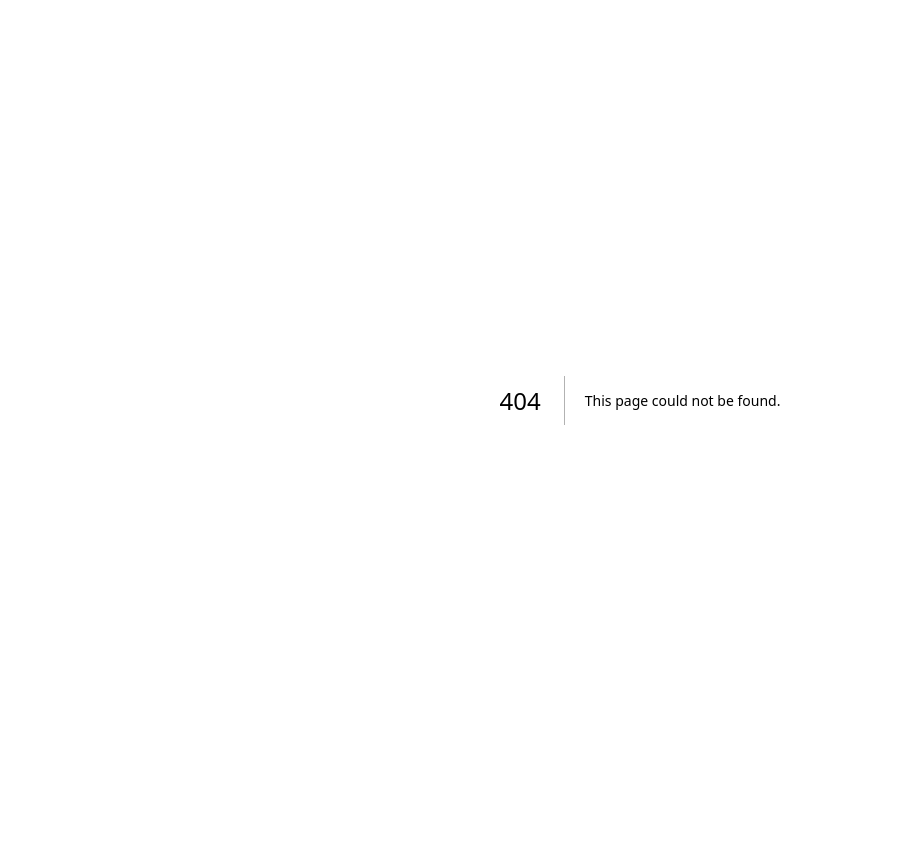
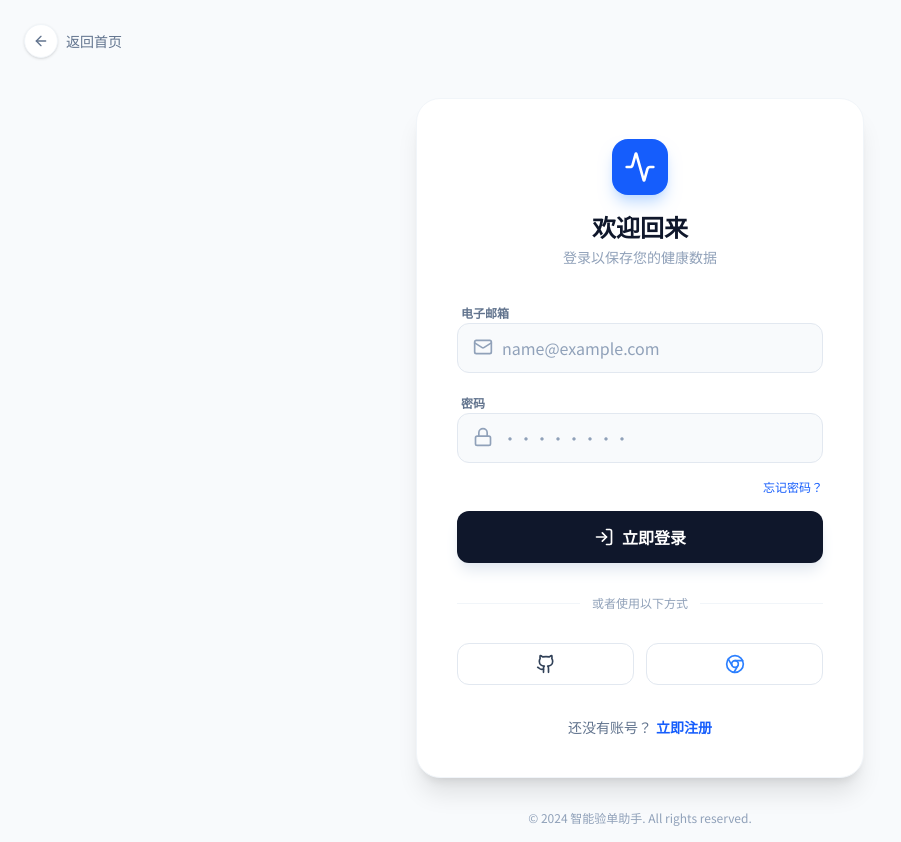
Before and after one commit to benyipCoding/ai-doctor, a Next.js app: page /auth in a window 1280 px wide. Before the commit this address had no page. Shown: the whole page, without its empty margins (0-901 px from the left). Before the commit the page ends 800 px from the top, so only its background shows below. Built offline with nearby package versions, Linux system fonts and the light colour scheme.

Commit message:
add AuthPage

```diff
--- /dev/null
+++ b/app/auth/page.tsx
@@ -0,0 +1,169 @@
+"use client";
+import React, { useState } from "react";
+import {
+  Activity,
+  User,
+  LogIn,
+  ArrowRight,
+  Mail,
+  Lock,
+  Github,
+  Chrome,
+} from "lucide-react";
+
+const AuthPage = () => {
+  const [isLogin, setIsLogin] = useState(true); // login or register
+  const [email, setEmail] = useState("");
+  const [password, setPassword] = useState("");
+
+  // 模拟提交
+  const handleSubmit = (e: React.FormEvent<HTMLFormElement>) => {
+    e.preventDefault();
+    // 实际项目中这里接 Auth API
+  };
+
+  const onBack = () => {};
+
+  return (
+    <div
+      className="min-h-screen bg-slate-50 flex flex-col font-sans"
+      style={{ fontFamily: '"Noto Sans SC", sans-serif' }}
+    >
+      <style>{`@import url('https://fonts.googleapis.com/css2?family=Noto+Sans+SC:wght@400;500;700&display=swap');`}</style>
+
+      {/* 极简 Header */}
+      <div className="p-4 sm:p-6">
+        <button
+          onClick={onBack}
+          className="flex items-center text-slate-500 hover:text-slate-800 transition-colors"
+        >
+          <div className="bg-white p-2 rounded-full shadow-sm mr-2 border border-slate-100">
+            <ArrowRight className="w-4 h-4 rotate-180" />
+          </div>
+          <span className="font-medium text-sm">返回首页</span>
+        </button>
+      </div>
+
+      <div className="flex-1 flex items-center justify-center p-4">
+        <div className="bg-white w-full max-w-md rounded-3xl shadow-xl p-8 sm:p-10 border border-slate-100 animate-fade-in-up">
+          {/* Logo 区 */}
+          <div className="flex flex-col items-center mb-8">
+            <div className="bg-blue-600 p-3 rounded-2xl mb-4 shadow-lg shadow-blue-200">
+              <Activity className="w-8 h-8 text-white" />
+            </div>
+            <h2 className="text-2xl font-bold text-slate-900 mb-1">
+              {isLogin ? "欢迎回来" : "创建新账号"}
+            </h2>
+            <p className="text-slate-400 text-sm">
+              {isLogin ? "登录以保存您的健康数据" : "开启您的智能健康管理之旅"}
+            </p>
+          </div>
+
+          {/* 表单区 */}
+          <form onSubmit={handleSubmit} className="space-y-4">
+            <div className="space-y-1">
+              <label className="text-xs font-semibold text-slate-500 ml-1">
+                电子邮箱
+              </label>
+              <div className="relative">
+                <Mail className="absolute left-4 top-3.5 w-5 h-5 text-slate-400" />
+                <input
+                  type="email"
+                  value={email}
+                  onChange={(e) => setEmail(e.target.value)}
+                  placeholder="name@example.com"
+                  className="w-full bg-slate-50 border border-slate-200 text-slate-800 rounded-xl py-3 pl-11 pr-4 focus:outline-none focus:ring-2 focus:ring-blue-500/20 focus:border-blue-500 transition-all placeholder:text-slate-400"
+                />
+              </div>
+            </div>
+
+            <div className="space-y-1">
+              <label className="text-xs font-semibold text-slate-500 ml-1">
+                密码
+              </label>
+              <div className="relative">
+                <Lock className="absolute left-4 top-3.5 w-5 h-5 text-slate-400" />
+                <input
+                  type="password"
+                  value={password}
+                  onChange={(e) => setPassword(e.target.value)}
+                  placeholder="••••••••"
+                  className="w-full bg-slate-50 border border-slate-200 text-slate-800 rounded-xl py-3 pl-11 pr-4 focus:outline-none focus:ring-2 focus:ring-blue-500/20 focus:border-blue-500 transition-all placeholder:text-slate-400"
+                />
+              </div>
+            </div>
+
+            {isLogin && (
+              <div className="flex justify-end">
+                <button
+                  type="button"
+                  className="text-xs font-medium text-blue-600 hover:text-blue-700"
+                >
+                  忘记密码？
+                </button>
+              </div>
+            )}
+
+            <button
+              type="submit"
+              className="w-full bg-slate-900 hover:bg-slate-800 text-white font-bold py-3.5 rounded-xl shadow-lg shadow-slate-200 hover:shadow-xl transition-all active:scale-[0.98] flex items-center justify-center mt-2"
+            >
+              {isLogin ? (
+                <>
+                  <LogIn className="w-5 h-5 mr-2" />
+                  立即登录
+                </>
+              ) : (
+                <>
+                  <User className="w-5 h-5 mr-2" />
+                  注册账号
+                </>
+              )}
+            </button>
+          </form>
+
+          {/* 社交登录分割线 */}
+          <div className="relative my-8">
+            <div className="absolute inset-0 flex items-center">
+              <div className="w-full border-t border-slate-100"></div>
+            </div>
+            <div className="relative flex justify-center text-xs uppercase">
+              <span className="bg-white px-3 text-slate-400 font-medium">
+                或者使用以下方式
+              </span>
+            </div>
+          </div>
+
+          <div className="grid grid-cols-2 gap-3">
+            <button className="flex items-center justify-center py-2.5 border border-slate-200 rounded-xl hover:bg-slate-50 transition-colors">
+              <Github className="w-5 h-5 text-slate-700" />
+            </button>
+            <button className="flex items-center justify-center py-2.5 border border-slate-200 rounded-xl hover:bg-slate-50 transition-colors">
+              <Chrome className="w-5 h-5 text-blue-500" />
+            </button>
+          </div>
+
+          {/* 底部切换 */}
+          <div className="mt-8 text-center text-sm">
+            <span className="text-slate-500">
+              {isLogin ? "还没有账号？" : "已有账号？"}
+            </span>
+            <button
+              onClick={() => setIsLogin(!isLogin)}
+              className="font-bold text-blue-600 hover:text-blue-700 ml-1"
+            >
+              {isLogin ? "立即注册" : "直接登录"}
+            </button>
+          </div>
+        </div>
+      </div>
+
+      {/* 底部版权 */}
+      <div className="p-4 text-center text-xs text-slate-400">
+        &copy; 2024 智能验单助手. All rights reserved.
+      </div>
+    </div>
+  );
+};
+
+export default AuthPage;
```
